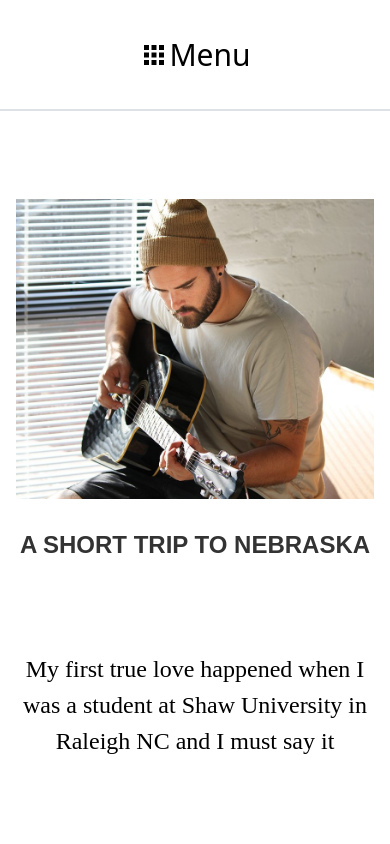
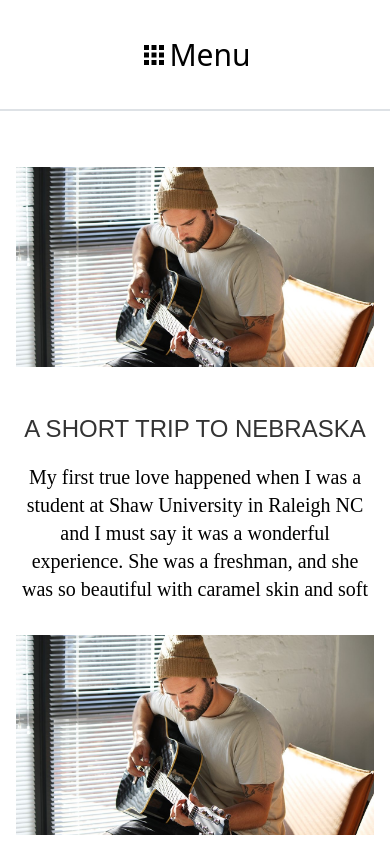
Before and after one commit to statichunt/techfeed-nextjs, a Next.js app: page /blog in a window 390 px wide. Shown: the top 844 px of the page. Built offline with nearby package versions, Linux system fonts and the light colour scheme.

Commit message:
responsive webpsge

```diff
--- a/component/Blog/BlogPage.js
+++ b/component/Blog/BlogPage.js
@@ -33,9 +33,9 @@ const BlogPage = ({posts,page}) => {
             <title>Blog</title>
           </Header>
                   {
-                currentPosts.map(blog=><div className="blog "  key={blog.slug}>
+                currentPosts.map(blog=><div className="blog h-h600"  key={blog.slug}>
                 <Link href={`/${blog.slug}`}>
-                <div className="w-full h-h300 relative"
+                <div className="w-full h-h200  relative"
                  >
                      <Image
                      alt='abc'
@@ -46,15 +46,15 @@ const BlogPage = ({posts,page}) => {
 
                  </div>
                 </Link>
-              <div className='h-h400 py-4'>
-              <div className="heading text-center text-2xl h-28"
+              <div className='h-auto mt-4 sm:h-h400 py-4'>
+              <div className="heading  text-2xl text-center  mb-4 font-thin"
                  >
 
                      <h1><Link href={`/${blog.slug}`}><a>{blog.frontmatter.heading}</a></Link></h1>
 
                  </div>
-                 <div className="text-center font-lora text-2xl">
-                     <p >{blog.frontmatter.content.slice(0,100)}</p>
+                 <div className=" font-lora text-center text-xl sm:text-2xl leading-7">
+                     <p >{blog.frontmatter.content.slice(0,200)}</p>
                  </div>
               </div>
              </div>)
--- a/component/Category.js
+++ b/component/Category.js
@@ -25,7 +25,7 @@ function Category({value}) {
 
                 <div className="blog"  >
                 <Link href={`/${blog.slug}`}>
-                <div className="w-full h-h300 relative"
+                <div className="w-full h-h200 relative"
                  >
                      <Image
                      alt='abc'
@@ -37,13 +37,13 @@ function Category({value}) {
                  </div>
                 </Link>
               <div className='py-4 h-h400'>
-              <div className="heading text-center text-2xl"
+              <div className="heading  text-2xl text-center  mb-4 font-thin"
                  >
 
                      <h1><Link href={`/${blog.slug}`}><a>{blog.frontmatter.heading}</a></Link></h1>
 
                  </div>
-                 <div className="text-center font-lora text-2xl">
+                 <div className=" font-lora text-xl text-center">
                      <p>{blog.frontmatter.content.slice(0,200)}</p>
                  </div>
               </div>
--- a/component/NavMenu/Navbar.js
+++ b/component/NavMenu/Navbar.js
@@ -48,15 +48,15 @@ const [postLength]=useContext(AppContext)
                             NavElement.map(data =><React.Fragment key={data.menu}>
                             <div key={data.menu} className={data.menu=="Home"?"hidden":"w-2 rounded-full h-h1 bg-gray-400"}></div>
 
-                                <li  className="navItem "
+                                <li  className="group relative "
 
 
                                 >
 
-                                    <Link href={`${data.link}`}><a className="" >{data.menu}</a></Link>
+                                    <Link href={`${data.link}`}><a className="navItem" >{data.menu}</a></Link>
                                     <ul  className={data.submenu[0].page != "" ?"  hidden group-hover:block subMenu" :"hidden"}>
                                         {
-                                            data.submenu[0].page != "" && pages.map(p => <li className="px-2 py-1 rounded-sm  hover:bg-gray-300" key={p.list}><Link href={`/?page=${page + p.link}`}><a className="text-black">{p.list}</a></Link></li>)
+                                            data.submenu[0].page != "" && pages.map(p => <Link href={`/?page=${page + p.link}`}><a className="text-black  "><li className="rounded-sm  hover:bg-gray-300 px-2 py-1 capitalize" key={p.list}>{p.list}</li></a></Link>)
                                         }
 
                                     </ul>
--- a/styles/globals.css
+++ b/styles/globals.css
@@ -13,6 +13,7 @@
      my-3
      font-semibold
      cursor-pointer
+     uppercase
      /* mobile:text-4xl */
 
 }
@@ -100,7 +101,7 @@
     hover:text-commonColor
     font-lora
     relative
-     group
+
      p-4
 
 },
@@ -170,8 +171,10 @@
      lg:w-1/3
      md:pr-5
     sm:box-border
-      my-12
+      md:my-12
      sm:px-2
+     mt-4
+
 
 }
 .subMenu{
--- a/tailwind.config.js
+++ b/tailwind.config.js
@@ -76,7 +76,7 @@ module.exports = {
        h32:"8rem",
        logoHeight:"160px",
        authorImage:"13rem",
-       h300:"300px",
+       h200:"200px",
        h400:"400px"
 
 
```
